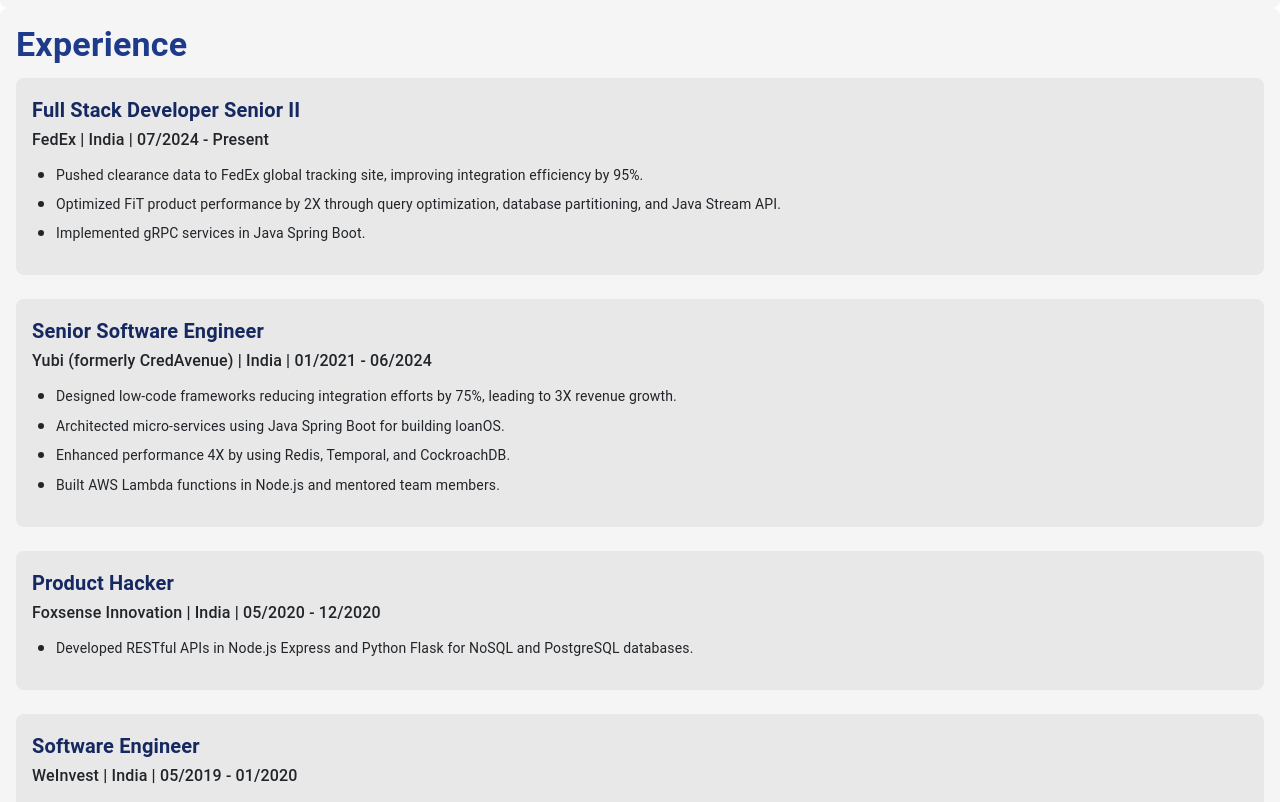
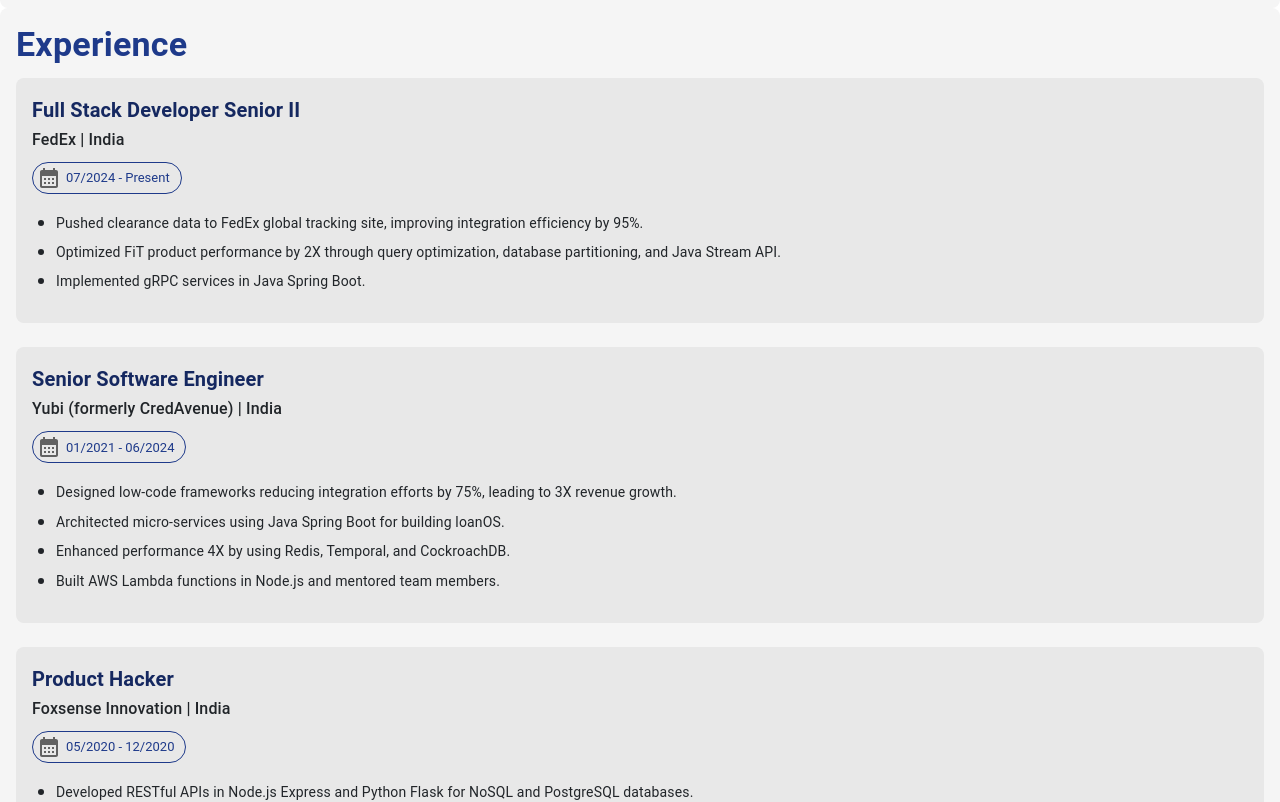
Before and after one commit to Narayanan2696/my-profile, a React (Create React App) app: page /experience in a window 1280 px wide. Shown: the part 860-1662 px from the top of the page. Built offline with nearby package versions, Linux system fonts and the light colour scheme.

Commit message:
Experiance changes

```diff
--- a/src/components/Experience.jsx
+++ b/src/components/Experience.jsx
@@ -1,9 +1,11 @@
 // src/components/Experience.jsx
-import { Box, Typography, Stack } from '@mui/material';
+import { Box, Typography, Stack, Chip, Link } from '@mui/material';
+import { CalendarMonth } from '@mui/icons-material';
 
 const experiences = [
   {
     company: "FedEx | India",
+    link: "https://www.fedex.com/en-in/home.html",
     title: "Full Stack Developer Senior II",
     period: "07/2024 - Present",
     description: [
@@ -14,6 +16,7 @@
   },
   {
     company: "Yubi (formerly CredAvenue) | India",
+    link: "https://www.go-yubi.com/",
     title: "Senior Software Engineer",
     period: "01/2021 - 06/2024",
     description: [
@@ -25,6 +28,7 @@
   },
   {
     company: "Foxsense Innovation | India",
+    link: "https://www.linkedin.com/company/foxsense-innovation/",
     title: "Product Hacker",
     period: "05/2020 - 12/2020",
     description: [
@@ -33,6 +37,7 @@
   },
   {
     company: "WeInvest | India",
+    link: "https://www.weinvest.net/",
     title: "Software Engineer",
     period: "05/2019 - 01/2020",
     description: [
@@ -54,8 +59,16 @@
               {exp.title}
             </Typography>
             <Typography variant="subtitle1" fontWeight={500}>
-              {exp.company} | {exp.period}
+              <Link href={exp.link} target="_blank" rel="noopener" underline="hover" color="inherit">
+                {exp.company}
+              </Link>
             </Typography>
+            <Chip
+              icon={<CalendarMonth sx={{ color: '#1e3a8a' }} />}
+              label={exp.period}
+              variant="outlined"
+              sx={{ mt: 1, mb: 1, borderColor: '#1e3a8a', color: '#1e3a8a' }}
+            />
             <ul style={{ marginTop: '0.5rem', paddingLeft: '1.5rem' }}>
               {exp.description.map((point, i) => (
                 <li key={i} style={{ marginBottom: '0.4rem' }}>
```
Also changed, not shown: src/App copy.jsx (deleted, +0 -59 lines).
